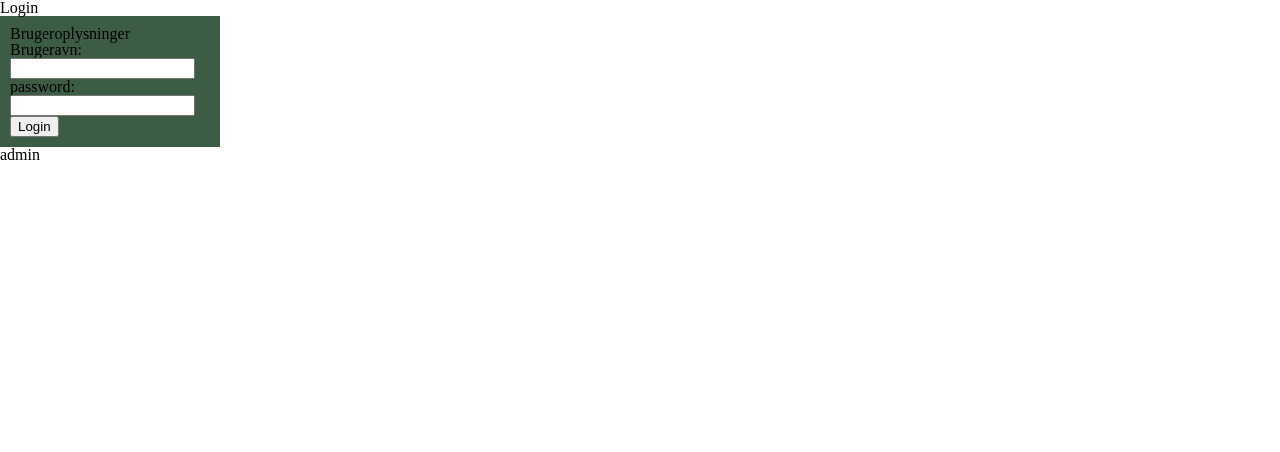
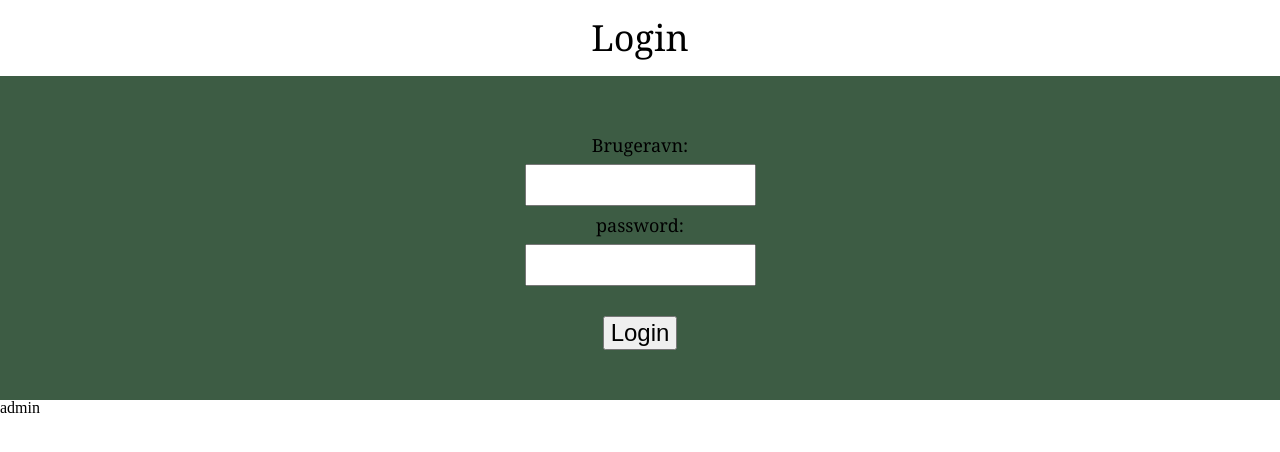
Before and after one commit to salvahp/2.2, a PHP site: page /admin/login.php in a window 1280 px wide. Shown: the top 452 px of the page. Run offline with PHP 8.4, Linux system fonts and the light colour scheme; the visitor is signed in with stand-in values (Sample User, id 1).

Commit message:
Login css

```diff
--- a/admin/css/login.css
+++ b/admin/css/login.css
@@ -2,11 +2,34 @@
 /* CSS Document */
 
 .info { background-color:#3D5C44;
-		padding: 10px 10px 10px 10px;
-		max-width: 200px; }
+		padding: 50px;
+		max-width: 100%;
+		text-align:center;
+		}
 
-h1 {}
+h1 	  { font-family:Cambria, "Hoefler Text", "Liberation Serif", Times, "Times New Roman", serif;
+		font-size:36px;
+		text-align:center;
+		padding:20px;
+		}
 
-h2 {}
 
-p {}
+p 	  { font-family:Cambria, "Hoefler Text", "Liberation Serif", Times, "Times New Roman", serif;
+		font-size:18px;
+		padding: 10px;
+		}
+
+#username {
+	padding:10px;
+	font-size:16px;
+	}
+
+#password {
+	padding:10px;
+	font-size:16px;
+	}
+
+#login {
+	margin-top: 30px;
+	font-size:24px;
+	}
--- a/admin/login.php
+++ b/admin/login.php
@@ -16,12 +16,11 @@ session_start();
 <h1>Login</h1>
 
 <section class="info">
-	<h2> Brugeroplysninger </h2>
 
     <form method="post" action="check.php">
-<p>Brugeravn:</p> <input name="username" type="text">
-<p>password:</p> <input name="password" type="password"> <br/>
-	<input type="submit" value="Login" >
+<p>Brugeravn:</p> <input name="username" type="text" id="username">
+<p>password:</p> <input name="password" type="password" id="password"> <br/>
+	<input type="submit" value="Login" id="login">
 	</form>
 </section>
 <?php echo $_SESSION["loggedin"];
```
